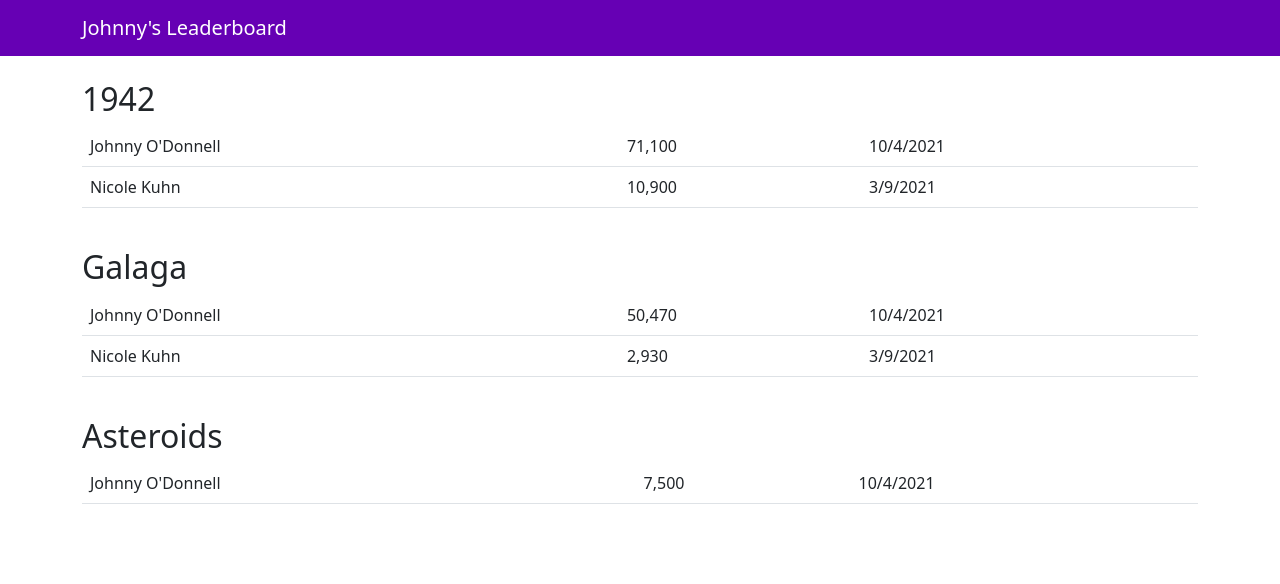
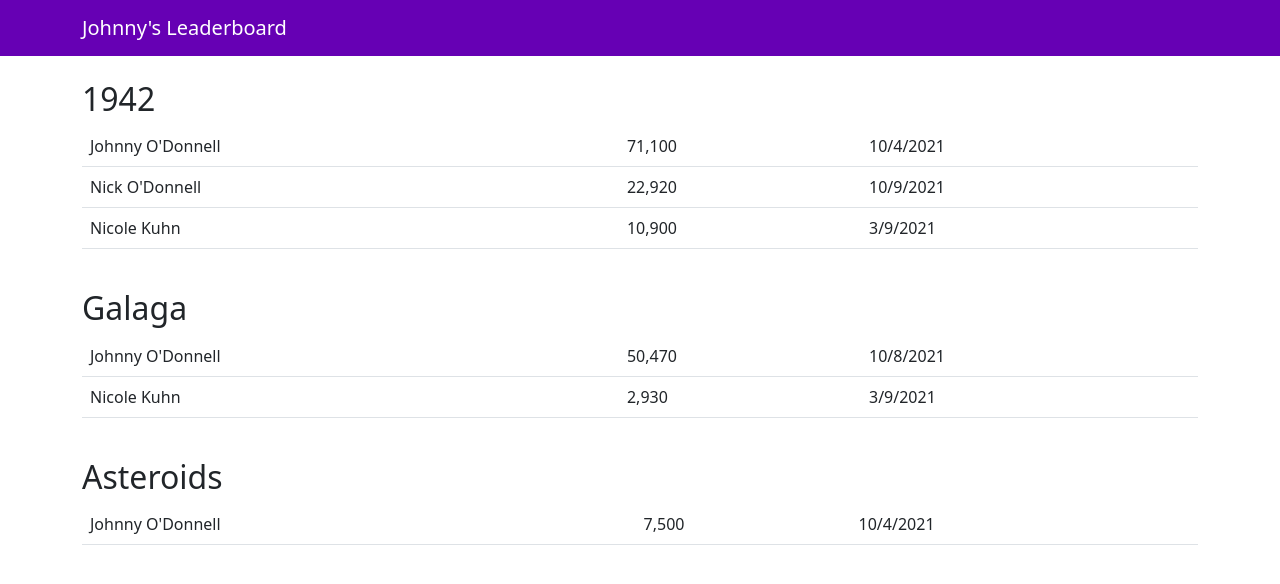
Before and after one commit to johnnyo-games/johnnyo-games.github.io, a Jekyll site: the page built from index.html, in a window 1280 px wide. Shown: the top 584 px of the page. Built offline with Jekyll 4.4.1, drawn with Linux system fonts in a browser that asks for light colours.

Commit message:
New 1942 high score for Nick

```diff
--- a/index.html
+++ b/index.html
@@ -10,6 +10,11 @@
             <td>Johnny O'Donnell</td>
             <td>71,100</td>
             <td>10/4/2021</td>
+        </tr>
+        <tr>
+            <td>Nick O'Donnell</td>
+            <td>22,920</td>
+            <td>10/9/2021</td>
         </tr>
         <tr>
             <td>Nicole Kuhn</td>
@@ -28,7 +33,7 @@
         <tr>
             <td>Johnny O'Donnell</td>
             <td>50,470</td>
-            <td>10/4/2021</td>
+            <td>10/8/2021</td>
         </tr>
         <tr>
             <td>Nicole Kuhn</td>
```
